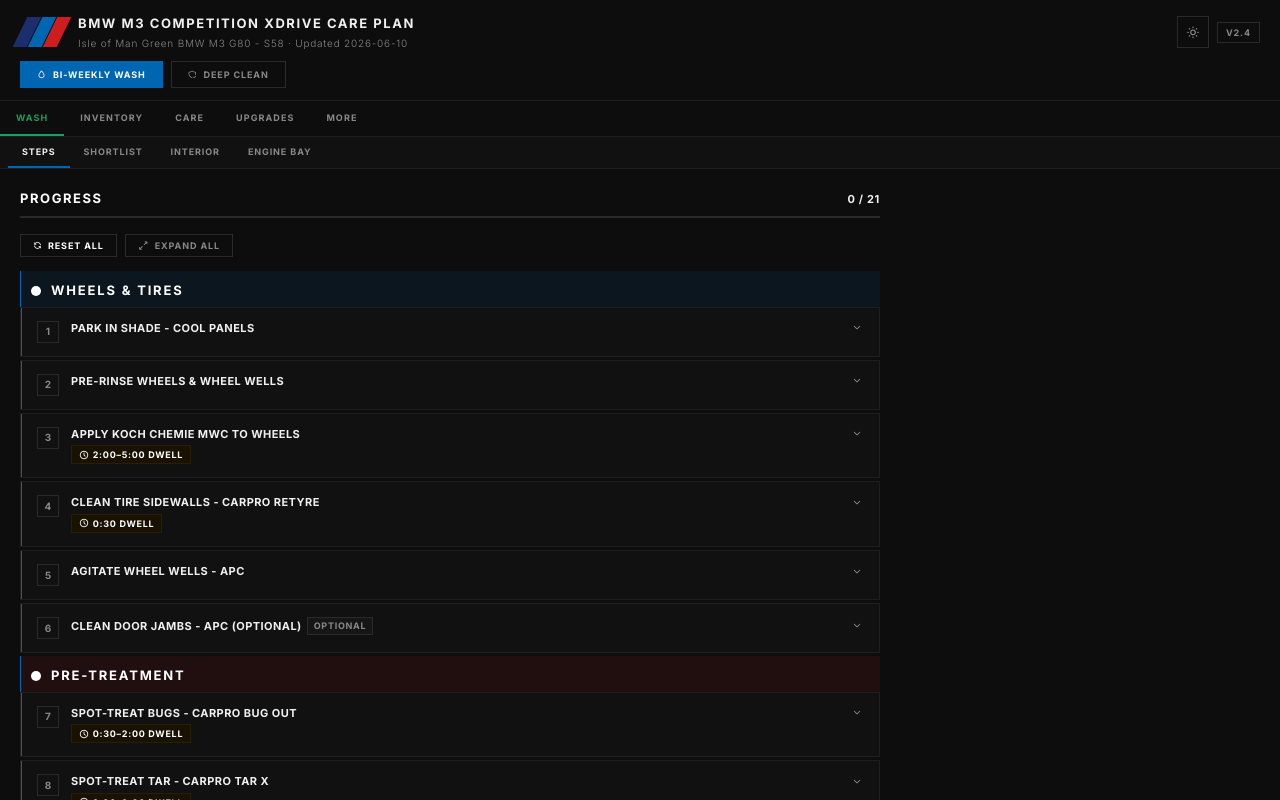
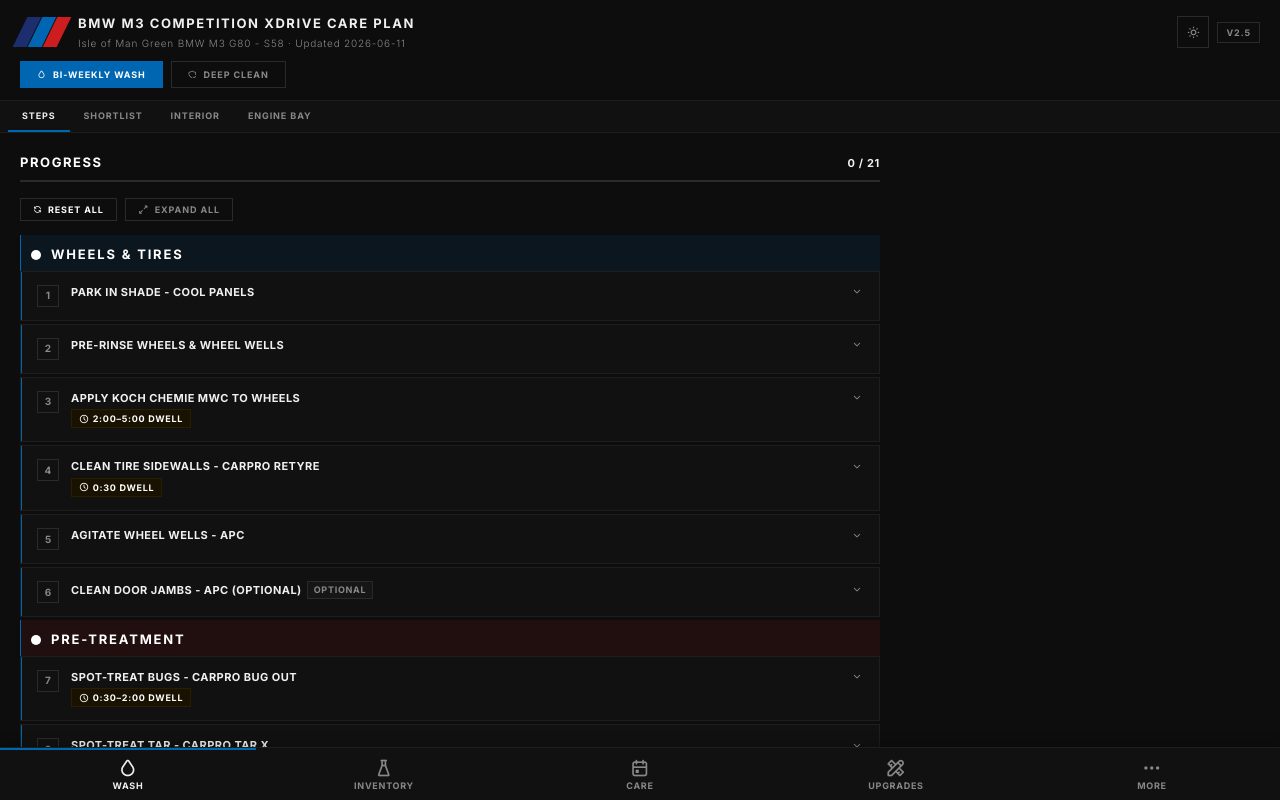
Before and after one commit to andylambert05-ship-it/g80-wash-plan-react, a React (Vite) app: page / in a window 1280 px wide. Built offline with nearby package versions, Linux system fonts and the light colour scheme.

Commit message:
feat: polish bundle — bottom nav, wake lock hook, haptic audit (v2.5)

```diff
--- a/src/App.jsx
+++ b/src/App.jsx
@@ -17,6 +17,7 @@
 import './index.css'
 import { useTimer } from './hooks/useTimer'
 import { usePullToRefresh } from './hooks/usePullToRefresh'
+import { useWakeLock } from './hooks/useWakeLock'
 import { getVisibleSteps } from './constants'
 import { useWashState } from './hooks/useWashState'
 import FloatingTimer from './components/FloatingTimer'
@@ -33,11 +34,11 @@
 
 // ── 5 top-level tabs with sub-navigation ────────────────────────────────────
 const TABS = [
-  { id: 'wash', label: 'Wash' },
-  { id: 'inventory', label: 'Inventory' },
-  { id: 'care', label: 'Care' },
-  { id: 'upgrades', label: 'Upgrades' },
-  { id: 'more', label: 'More' },
+  { id: 'wash', label: 'Wash', icon: 'ti-droplet' },
+  { id: 'inventory', label: 'Inventory', icon: 'ti-flask' },
+  { id: 'care', label: 'Care', icon: 'ti-calendar-event' },
+  { id: 'upgrades', label: 'Upgrades', icon: 'ti-tools' },
+  { id: 'more', label: 'More', icon: 'ti-dots' },
 ]
 
 const SUBTABS = {
@@ -82,6 +83,9 @@
 
   const toggleTheme = () => setTheme(t => t === 'dark' ? 'light' : 'dark')
   const { timer, start: startTimer, stop: stopTimer } = useTimer()
+
+  // Screen Wake Lock — keep phone screen alive while a timer is running
+  useWakeLock(!!timer)
 
   // Pull-to-refresh — re-fetches wash-plan.json
   const refreshData = useCallback(() => {
@@ -208,18 +212,7 @@
         )}
       </div>
 
-      {/* Top-level tabs */}
-      <div className="tabs">
-        {TABS.map(tab => (
-          <button
-            key={tab.id}
-            className={`tab-btn ${activeTab === tab.id ? 'active' : ''}`}
-            onClick={() => setActiveTab(tab.id)}
-          >
-            {tab.label}
-          </button>
-        ))}
-      </div>
+      {/* Top-level tabs moved to bottom (see .bottom-nav below) */}
 
       {/* Sub-navigation */}
       {SUBTABS[activeTab] && (
@@ -228,7 +221,10 @@
             <button
               key={st.id}
               className={`subnav-btn ${activeSub === st.id ? 'active' : ''}`}
-              onClick={() => setActiveSub(st.id)}
+              onClick={() => {
+                try { navigator.vibrate && navigator.vibrate(8) } catch (e) {}
+                setActiveSub(st.id)
+              }}
             >
               {st.label}
             </button>
@@ -302,6 +298,28 @@
 
       {/* Floating timer */}
       {timer && <FloatingTimer timer={timer} onStop={stopTimer} />}
+
+      {/* Bottom navigation — fixed, thumb-reach friendly */}
+      <nav className="bottom-nav" role="tablist" aria-label="Primary">
+        {TABS.map(tab => {
+          const isActive = activeTab === tab.id
+          return (
+            <button
+              key={tab.id}
+              role="tab"
+              aria-selected={isActive}
+              className={`bnav-btn ${isActive ? 'active' : ''}`}
+              onClick={() => {
+                try { navigator.vibrate && navigator.vibrate(8) } catch (e) {}
+                setActiveTab(tab.id)
+              }}
+            >
+              <i className={`ti ${tab.icon}`} aria-hidden="true" />
+              <span>{tab.label}</span>
+            </button>
+          )
+        })}
+      </nav>
     </div>
   )
 }
--- a/src/hooks/useTimer.js
+++ b/src/hooks/useTimer.js
@@ -3,19 +3,7 @@
 export function useTimer() {
   const [timer, setTimer] = useState(null) // { label, remaining, total }
   const intervalRef = useRef(null)
-  const wakeLockRef = useRef(null)
-
-  const requestWakeLock = async () => {
-    try {
-      if ('wakeLock' in navigator) {
-        wakeLockRef.current = await navigator.wakeLock.request('screen')
-      }
-    } catch (e) {}
-  }
-
-  const releaseWakeLock = () => {
-    if (wakeLockRef.current) { wakeLockRef.current.release(); wakeLockRef.current = null }
-  }
+  // Wake lock is owned by App.jsx via useWakeLock(!!timer) — single source of truth.
 
   const playBeep = () => {
     try {
@@ -34,7 +22,8 @@
 
   const start = useCallback((seconds, label, activeId = null) => {
     if (intervalRef.current) clearInterval(intervalRef.current)
-    requestWakeLock()
+    // Stronger haptic on timer start — confirms the action happened
+    try { navigator.vibrate && navigator.vibrate(40) } catch (e) {}
     setTimer({ label, remaining: seconds, total: seconds, done: false, activeId })
     intervalRef.current = setInterval(() => {
       setTimer(prev => {
@@ -43,7 +32,6 @@
         if (next <= 0) {
           clearInterval(intervalRef.current)
           intervalRef.current = null
-          releaseWakeLock()
           playBeep()
           try { navigator.vibrate && navigator.vibrate([300, 150, 300, 150, 300]) } catch (e) {}
           return { ...prev, remaining: 0, done: true }
@@ -55,19 +43,12 @@
 
   const stop = useCallback(() => {
     if (intervalRef.current) { clearInterval(intervalRef.current); intervalRef.current = null }
-    releaseWakeLock()
     setTimer(null)
   }, [])
 
   useEffect(() => {
-    const handleVisibility = () => {
-      if (document.visibilityState === 'visible' && intervalRef.current) requestWakeLock()
-    }
-    document.addEventListener('visibilitychange', handleVisibility)
     return () => {
-      document.removeEventListener('visibilitychange', handleVisibility)
       if (intervalRef.current) clearInterval(intervalRef.current)
-      releaseWakeLock()
     }
   }, [])
 
--- /dev/null
+++ b/src/hooks/useWakeLock.js
@@ -0,0 +1,54 @@
+import { useEffect, useRef } from 'react'
+
+/**
+ * Keep the screen awake while `active` is true.
+ * Uses the Screen Wake Lock API — silently no-ops on unsupported browsers.
+ * Auto-reacquires on visibilitychange (browsers release the lock when the tab is hidden).
+ */
+export function useWakeLock(active) {
+  const lockRef = useRef(null)
+
+  useEffect(() => {
+    if (!('wakeLock' in navigator)) return // unsupported (older iOS Safari, etc.)
+
+    let cancelled = false
+
+    async function acquire() {
+      if (!active || cancelled) return
+      try {
+        lockRef.current = await navigator.wakeLock.request('screen')
+        // If the browser releases it for any reason, drop our ref
+        lockRef.current.addEventListener('release', () => {
+          lockRef.current = null
+        })
+      } catch (e) {
+        // Permissions / hardware / etc. — fail silently
+        console.warn('Wake lock request failed:', e.message)
+      }
+    }
+
+    function release() {
+      if (lockRef.current) {
+        lockRef.current.release().catch(() => {})
+        lockRef.current = null
+      }
+    }
+
+    function onVisibility() {
+      if (document.visibilityState === 'visible' && active && !lockRef.current) {
+        acquire()
+      }
+    }
+
+    if (active) {
+      acquire()
+      document.addEventListener('visibilitychange', onVisibility)
+    }
+
+    return () => {
+      cancelled = true
+      document.removeEventListener('visibilitychange', onVisibility)
+      release()
+    }
+  }, [active])
+}
--- a/src/hooks/useWashState.js
+++ b/src/hooks/useWashState.js
@@ -1,8 +1,9 @@
 import { useState, useEffect } from 'react'
 
-// Short haptic tap on toggle — like iDrive's confirmation feedback
+// Short haptic tap on toggle — like iDrive's confirmation feedback.
+// 20ms is the sweet spot: felt through nitrile gloves, not annoying bare-handed.
 function haptic() {
-  try { navigator.vibrate && navigator.vibrate(12) } catch (e) {}
+  try { navigator.vibrate && navigator.vibrate(20) } catch (e) {}
 }
 
 
--- a/src/index.css
+++ b/src/index.css
@@ -405,3 +405,50 @@
 .expand-toggle:hover { color: var(--t1); border-color: var(--t3); }
 .detail-toggle { display: flex; align-items: center; gap: 6px; width: 100%; border: 1px solid var(--bd2); background: var(--card2); color: var(--t2); font-size: 10px; padding: 9px 12px; cursor: pointer; margin: 14px 0; letter-spacing: 0.08em; text-transform: uppercase; font-weight: 700; font-family: 'Inter', sans-serif; transition: all 0.15s; }
 .detail-toggle:hover { color: var(--t1); border-color: var(--t3); }
+
+/* ── Bottom navigation (replaces top tabs) ── */
+.bottom-nav {
+  position: fixed;
+  bottom: 0;
+  left: 0;
+  right: 0;
+  display: flex;
+  background: var(--card);
+  border-top: 1px solid var(--bd);
+  padding-bottom: env(safe-area-inset-bottom, 0px);
+  z-index: 100;
+  box-shadow: 0 -2px 12px rgba(0, 0, 0, 0.25);
+}
+.bnav-btn {
+  flex: 1;
+  display: flex;
+  flex-direction: column;
+  align-items: center;
+  justify-content: center;
+  gap: 3px;
+  padding: 8px 4px 10px;
+  border: none;
+  background: transparent;
+  color: #888888;
+  font-family: 'Inter', sans-serif;
+  font-size: 9px;
+  font-weight: 700;
+  letter-spacing: 0.08em;
+  text-transform: uppercase;
+  cursor: pointer;
+  -webkit-tap-highlight-color: transparent;
+  border-top: 2px solid transparent;
+  transition: color 0.15s, border-color 0.15s;
+}
+.bnav-btn i { font-size: 20px; line-height: 1; }
+.bnav-btn span { line-height: 1; }
+.bnav-btn.active {
+  color: var(--t1);
+  border-top-color: #0066b1;
+}
+.bnav-btn:active { background: var(--card2); }
+
+/* Reserve space at the bottom of the app so content isn't hidden behind nav */
+.app { padding-bottom: calc(62px + env(safe-area-inset-bottom, 0px)); }
+/* FloatingTimer needs to clear the bottom nav */
+.float-timer { bottom: calc(70px + env(safe-area-inset-bottom, 0px)) !important; }
```
Also changed, not shown: public/wash-plan.json.
